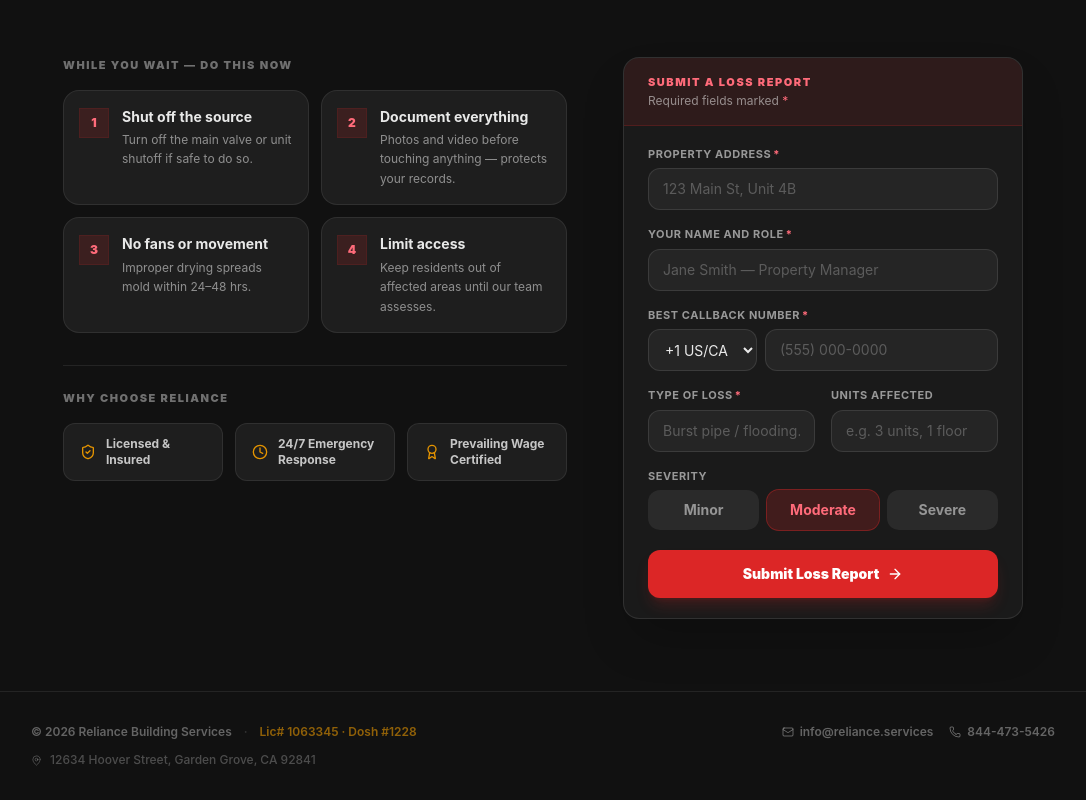
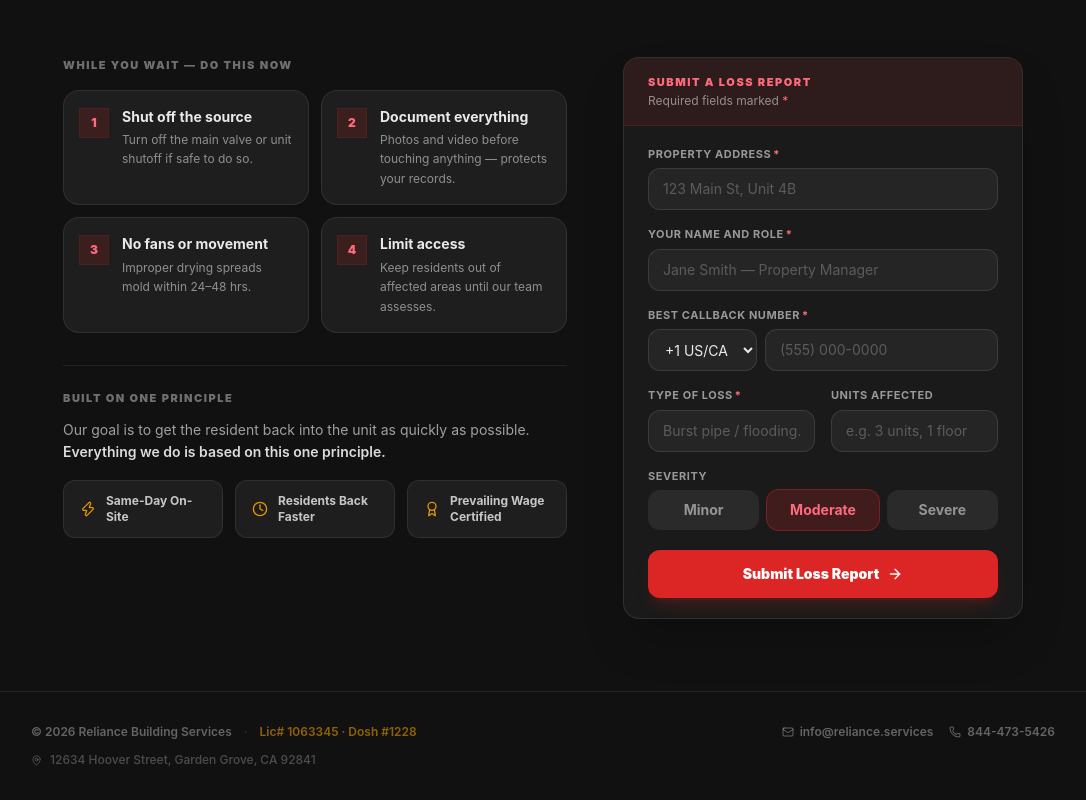
Before and after one commit to aqren-git/meeting-scheduling-app, a React (Vite) app: page /services/emergency in a window 1280 px wide. Shown: the part 599-1399 px from the top of the page, without its empty margins (97-1183 px from the left). Built offline with nearby package versions, Linux system fonts and the light colour scheme.

Commit message:
feat: update emergency service trust section and improve messaging

```diff
--- a/src/pages/EmergencyService.tsx
+++ b/src/pages/EmergencyService.tsx
@@ -4,9 +4,9 @@
   AlertTriangle,
   Phone,
   ArrowRight,
-  ShieldCheck,
   Clock,
   Award,
+  Zap,
   MapPin,
   Mail,
 } from 'lucide-react'
@@ -45,9 +45,9 @@
 ]
 
 const TRUST = [
-  { icon: ShieldCheck, text: 'Licensed & Insured' },
-  { icon: Clock,        text: '24/7 Emergency Response' },
-  { icon: Award,        text: 'Prevailing Wage Certified' },
+  { icon: Zap,   text: 'Same-Day On-Site' },
+  { icon: Clock, text: 'Residents Back Faster' },
+  { icon: Award, text: 'Prevailing Wage Certified' },
 ]
 
 function formatLocal(value: string, code: string): string {
@@ -215,7 +215,11 @@
             </div>
 
             <div className="border-t border-white/8 pt-6">
-              <p className="text-[11px] font-black uppercase tracking-[0.14em] text-white/40 mb-4">Why choose Reliance</p>
+              <p className="text-[11px] font-black uppercase tracking-[0.14em] text-white/40 mb-3">Built on One Principle</p>
+              <p className="text-sm text-white/60 leading-relaxed mb-4">
+                Our goal is to get the resident back into the unit as quickly as possible.{' '}
+                <span className="text-white/85 font-semibold">Everything we do is based on this one principle.</span>
+              </p>
               <div className="flex flex-col sm:flex-row gap-3">
                 {TRUST.map(({ icon: Icon, text }) => (
                   <div key={text} className="flex items-center gap-2.5 bg-[#1e1e1e] border border-white/8 rounded-xl px-4 py-3 flex-1">
```
